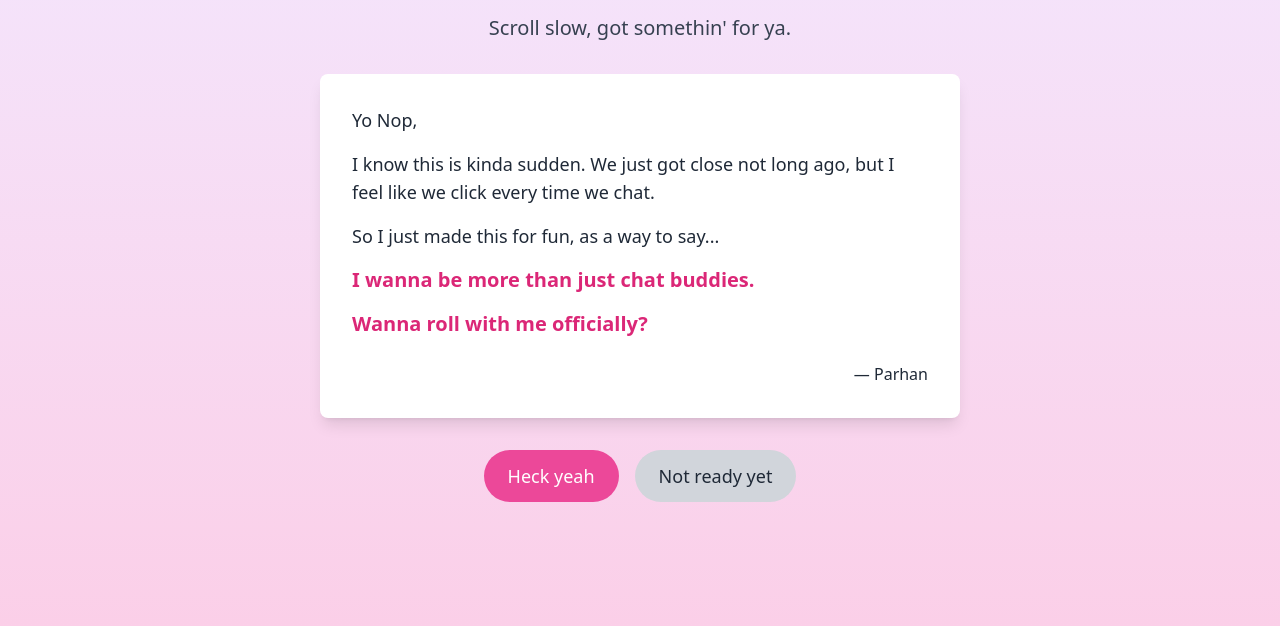
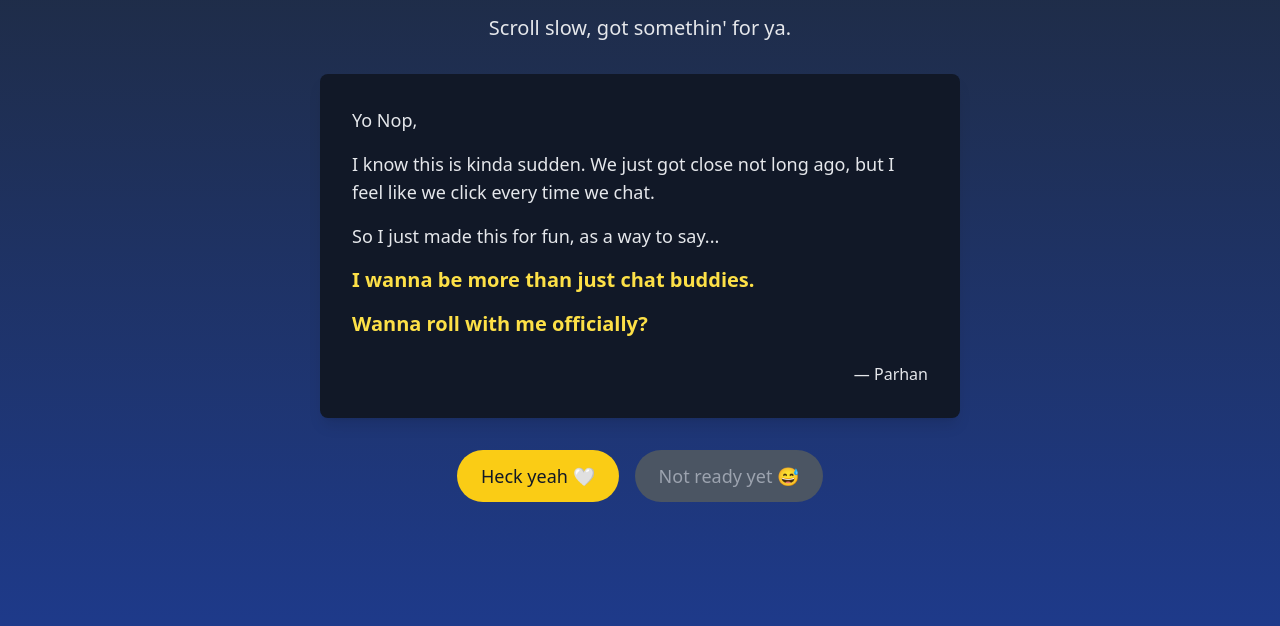
Before and after one commit to Liflifly/ytta, a plain HTML site: page index.html in a window 1280 px wide. Shown: the part 174-800 px from the top of the page. Drawn offline with nearby package versions, Linux system fonts and the light colour scheme.

Commit message:
Update index.html

```diff
--- a/index.html
+++ b/index.html
@@ -1,9 +1,9 @@
 <!DOCTYPE html>
-<html lang="en">
+<html lang="id">
 <head>
     <meta charset="UTF-8">
     <meta name="viewport" content="width=device-width, initial-scale=1.0">
-    <title>For Nopi 💖</title>
+    <title>Untuk Nopi 💖</title>
     <script src="https://cdn.tailwindcss.com"></script>
     <style>
         @keyframes fadeIn {
@@ -23,36 +23,31 @@
         }
     </style>
 </head>
-<body class="min-h-screen flex flex-col items-center justify-center bg-gradient-to-b from-pink-100 to-purple-200 transition-colors duration-1000" id="body">
-    <audio autoplay loop class="hidden">
-        <source src="https://www.kozco.com/tech/piano2.wav" type="audio/wav">
-        Your browser doesn\'t support audio.
-    </audio>
+<body class="min-h-screen flex flex-col items-center justify-center bg-gradient-to-b from-blue-900 to-gray-800 transition-colors duration-1000" id="body">
+    <div class="container mx-auto px-4 py-8 max-w-2xl">
+        <h1 class="text-3xl md:text-4xl font-bold text-yellow-300 text-center mb-6 animate-bounce">Hey Nopi Gyj 💖</h1>
+        <p class="text-lg md:text-xl text-gray-200 text-center mb-8 opacity-0" id="scroll-text">Scroll slow, got somethin' for ya.</p>
 
-    <div class="container mx-auto px-4 py-8 max-w-2xl">
-        <h1 class="text-3xl md:text-4xl font-bold text-pink-600 text-center mb-6 animate-bounce">Hey Nopi Gyj 💖</h1>
-        <p class="text-lg md:text-xl text-gray-700 text-center mb-8 opacity-0" id="scroll-text">Scroll slow, got somethin' for ya.</p>
-
-        <div class="bg-white rounded-lg shadow-lg p-6 md:p-8 mb-8 opacity-0" id="message-card">
-            <p class="text-gray-800 text-base md:text-lg leading-relaxed">Yo Nop,</p>
-            <p class="text-gray-800 text-base md:text-lg leading-relaxed mt-4">
+        <div class="bg-gray-900 rounded-lg shadow-lg p-6 md:p-8 mb-8 opacity-0" id="message-card">
+            <p class="text-gray-200 text-base md:text-lg leading-relaxed">Yo Nop,</p>
+            <p class="text-gray-200 text-base md:text-lg leading-relaxed mt-4">
                 I know this is kinda sudden. We just got close not long ago, but I feel like we click every time we chat.
             </p>
-            <p class="text-gray-800 text-base md:text-lg leading-relaxed mt-4">
+            <p class="text-gray-200 text-base md:text-lg leading-relaxed mt-4">
                 So I just made this for fun, as a way to say...
             </p>
-            <p class="text-pink-600 font-semibold text-lg md:text-xl mt-4">
+            <p class="text-yellow-300 font-semibold text-lg md:text-xl mt-4">
                 I wanna be more than just chat buddies.
             </p>
-            <p class="text-pink-600 font-semibold text-lg md:text-xl mt-4">
+            <p class="text-yellow-300 font-semibold text-lg md:text-xl mt-4">
                 Wanna roll with me officially?
             </p>
-            <p class="text-gray-800 text-right mt-6">— Parhan</p>
+            <p class="text-gray-200 text-right mt-6">— Parhan</p>
         </div>
 
         <div class="flex flex-col md:flex-row gap-4 w-full justify-center">
-            <button id="yes-btn" class="bg-pink-500 text-white px-6 py-3 rounded-full hover:bg-pink-600 transition-all pulse text-base md:text-lg">Heck yeah</button>
-            <button id="no-btn" class="bg-gray-300 text-gray-800 px-6 py-3 rounded-full hover:bg-gray-400 transition-all pulse text-base md:text-lg">Not ready yet</button>
+            <button id="yes-btn" class="bg-yellow-400 text-gray-900 px-6 py-3 rounded-full hover:bg-yellow-500 transition-all pulse text-base md:text-lg">Heck yeah 🤍</button>
+            <button id="no-btn" class="bg-gray-600 text-gray-400 px-6 py-3 rounded-full hover:bg-gray-400 text-base md:text-lg">Not ready yet 😅</button>
         </div>
     </div>
 
@@ -73,9 +68,9 @@
 
             // Dynamic background color transition
             const colors = [
-                'from-pink-100 to-purple-200',
-                'from-purple-100 to-pink-200',
-                'from-blue-100 to-pink-200'
+                'from-blue-900 to-gray-800',
+                'from-gray-800 to-blue-900',
+                'from-blue-800 to-gray-900'
             ];
             let colorIndex = 0;
             setInterval(() => {
@@ -88,19 +83,21 @@
                 window.location.href = 'congrats.html';
             });
 
-            document.getElementById('no-btn').addEventListener('click', () => {
-                alert('It\'s cool, Nop! 😅 I get it, maybe next time?');
-                document.getElementById('body').classList.add('bg-gradient-to-b', 'from-gray-200', 'to-blue-100');
-            });
-
-            // Prevent "No" button from being clicked easily
+            // Make "No" button move on hover and click
             const noBtn = document.getElementById('no-btn');
-            noBtn.addEventListener('mouseover', () => {
+            const moveButton = () => {
                 const maxX = window.innerWidth - noBtn.offsetWidth;
                 const maxY = window.innerHeight - noBtn.offsetHeight;
                 noBtn.style.position = 'absolute';
                 noBtn.style.left = Math.random() * maxX + 'px';
                 noBtn.style.top = Math.random() * maxY + 'px';
+            };
+
+            noBtn.addEventListener('mouseover', moveButton);
+            noBtn.addEventListener('click', (e) => {
+                e.preventDefault();
+                moveButton();
+                alert('Yah, Nop! Coba lagi deh, hehe 😜');
             });
         });
     </script>
```
